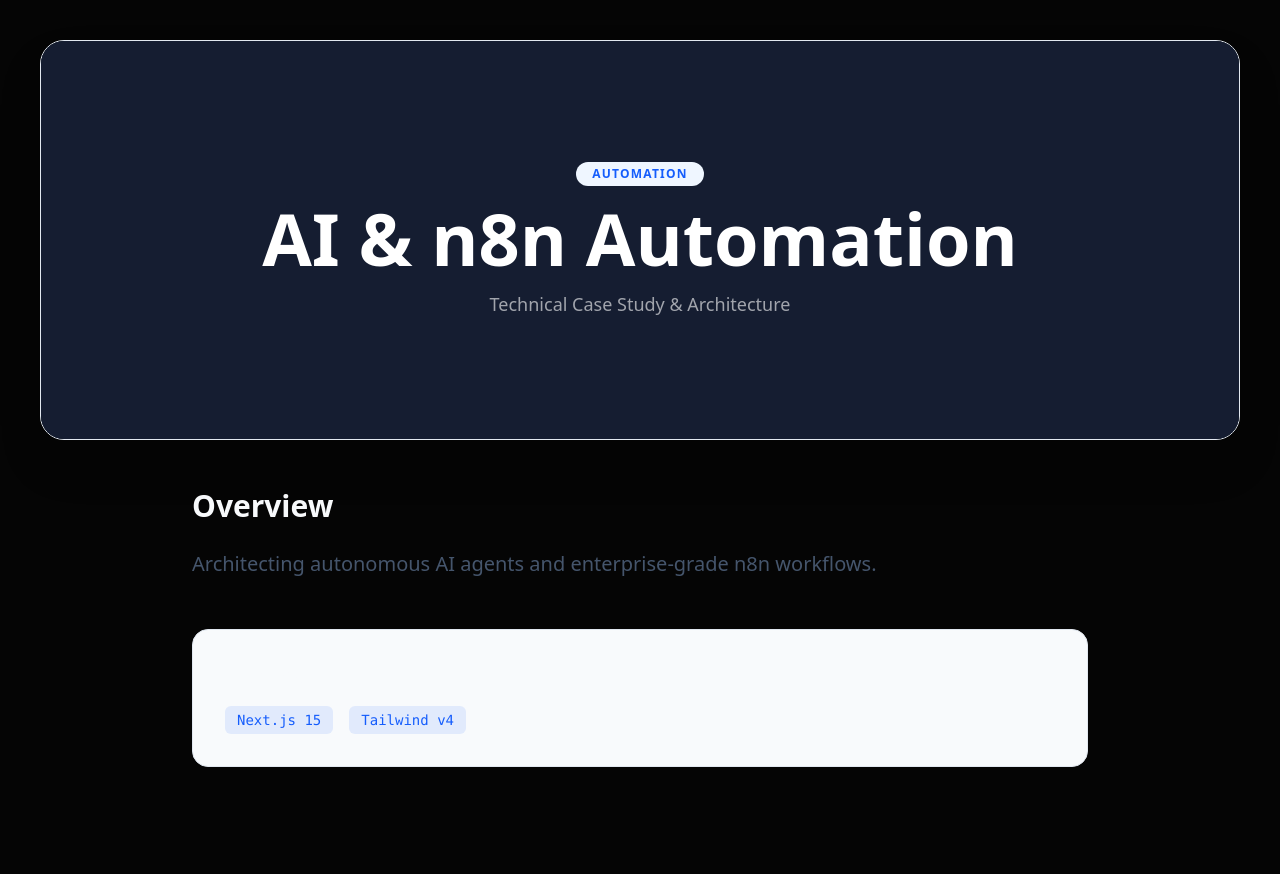
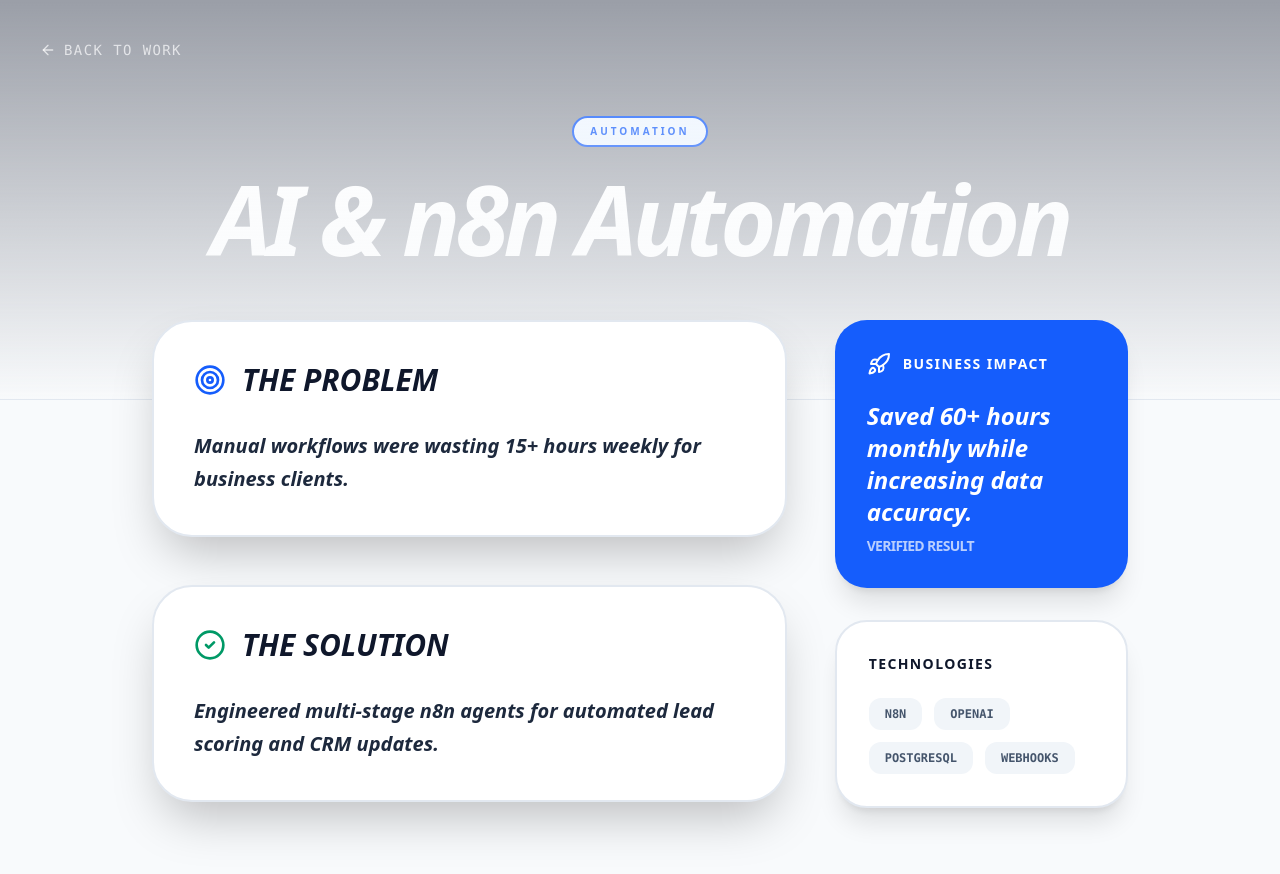
Before and after one commit to HashamFarhat/hasham-portfolio, a Next.js app: page /project/automation in a window 1280 px wide. Shown: the top 874 px of the page. Before the commit the page ends 807 px from the top, so only its background shows below. Built offline with nearby package versions, Linux system fonts and the light colour scheme.

Commit message:
fix: explicit export of projects array and fixed type errors

```diff
--- a/app/project/[id]/page.tsx
+++ b/app/project/[id]/page.tsx
@@ -1,40 +1,81 @@
 import { projects } from "@/components/ProjectGrid";
 import { notFound } from "next/navigation";
+import { ArrowLeft, CheckCircle2, Target, Rocket } from "lucide-react";
+import Link from "next/link";
 
 export default function ProjectPage({ params }: { params: { id: string } }) {
-  // Find the specific project based on the URL
+  // URL ID ke mutabiq sahi project dhoondna
   const project = projects.find((p) => p.id === params.id);
 
   if (!project) return notFound();
 
   return (
-    <main className="min-h-screen bg-background p-10">
-      {/* Banner Section with Dynamic Glow */}
-      <div className={`relative h-[400px] w-full rounded-3xl overflow-hidden mb-12 border border-slate-200 dark:border-white/10 shadow-2xl`}>
-         {/* Theme Overlay based on project color */}
-         <div className="absolute inset-0 bg-slate-900/60 z-10 flex flex-col items-center justify-center text-center p-6">
-            <span className={`px-4 py-1 rounded-full text-xs font-bold uppercase tracking-widest mb-4 ${project.accent}`}>
-              {project.tag}
-            </span>
-            <h1 className="text-5xl md:text-7xl font-black text-white mb-4">{project.title}</h1>
-            <p className="text-white/60 text-lg max-w-xl">Technical Case Study & Architecture</p>
-         </div>
-         {/* Placeholder for actual theme picture */}
-         <div className="bg-slate-800 w-full h-full" />
+    <main className="min-h-screen bg-slate-50 dark:bg-[#050505] transition-colors duration-500 pb-20">
+      {/* Header Section */}
+      <div className="relative h-[50vh] w-full overflow-hidden border-b border-slate-200 dark:border-white/10">
+        <div className="absolute inset-0 bg-slate-900/40 z-10 flex flex-col items-center justify-center text-center p-6 backdrop-blur-[2px]">
+          <Link href="/#work" className="absolute top-10 left-10 flex items-center gap-2 text-white/70 hover:text-white transition-colors font-mono text-sm uppercase tracking-widest">
+            <ArrowLeft size={16} /> Back to Work
+          </Link>
+          <span className={`px-4 py-1.5 rounded-full text-[10px] font-black uppercase tracking-[0.3em] mb-6 border-2 ${project.accent}`}>
+            {project.tag}
+          </span>
+          <h1 className="text-5xl md:text-8xl font-black text-white tracking-tighter mb-4 italic">
+            {project.title}
+          </h1>
+        </div>
+        <div className="absolute inset-0 bg-linear-to-b from-transparent to-slate-50 dark:to-[#050505] z-20" />
       </div>
 
-      <div className="max-w-4xl mx-auto">
-        <h2 className="text-3xl font-bold mb-6 text-foreground">Overview</h2>
-        <p className="text-xl text-slate-600 dark:text-slate-400 leading-relaxed mb-12">
-          {project.desc}
-        </p>
+      <div className="max-w-5xl mx-auto px-6 -mt-20 relative z-30">
+        <div className="grid grid-cols-1 lg:grid-cols-3 gap-12">
 
-        {/* Detail section for HF Creatives */}
-        <div className="p-8 rounded-2xl bg-slate-50 dark:bg-white/5 border border-slate-200 dark:border-white/10">
-          <h3 className="text-xl font-bold mb-4">Tech Stack</h3>
-          <div className="flex gap-4">
-            <span className="px-3 py-1 bg-blue-600/10 text-blue-600 rounded-md text-sm font-mono">Next.js 15</span>
-            <span className="px-3 py-1 bg-blue-600/10 text-blue-600 rounded-md text-sm font-mono">Tailwind v4</span>
+          {/* Main Content Areas */}
+          <div className="lg:col-span-2 space-y-12">
+            {/* The Problem */}
+            <section className="p-10 rounded-[2.5rem] bg-white dark:bg-white/5 border-2 border-slate-200 dark:border-white/10 shadow-2xl">
+              <div className="flex items-center gap-4 mb-8 text-blue-600">
+                <Target size={32} />
+                <h2 className="text-3xl font-black text-slate-900 dark:text-white uppercase italic">The Problem</h2>
+              </div>
+              <p className="text-xl text-slate-800 dark:text-slate-300 font-bold leading-relaxed italic">
+                {project.details.problem}
+              </p>
+            </section>
+
+            {/* The Solution */}
+            <section className="p-10 rounded-[2.5rem] bg-white dark:bg-white/5 border-2 border-slate-200 dark:border-white/10 shadow-2xl">
+              <div className="flex items-center gap-4 mb-8 text-emerald-600">
+                <CheckCircle2 size={32} />
+                <h2 className="text-3xl font-black text-slate-900 dark:text-white uppercase italic">The Solution</h2>
+              </div>
+              <p className="text-xl text-slate-800 dark:text-slate-300 font-bold leading-relaxed italic">
+                {project.details.solution}
+              </p>
+            </section>
+          </div>
+
+          {/* Sidebar Info */}
+          <div className="space-y-8">
+            <div className="p-8 rounded-4xl bg-blue-600 text-white shadow-xl">
+              <div className="flex items-center gap-3 mb-6">
+                <Rocket size={24} />
+                <h3 className="font-black uppercase tracking-widest text-sm">Business Impact</h3>
+              </div>
+              <p className="text-2xl font-black italic mb-2">{project.details.impact}</p>
+              <p className="text-white/70 text-sm font-bold uppercase tracking-tighter">Verified Result</p>
+            </div>
+
+            <div className="p-8 rounded-4xl bg-white dark:bg-white/5 border-2 border-slate-200 dark:border-white/10 shadow-xl">
+              <h3 className="font-black text-slate-900 dark:text-white uppercase tracking-widest text-sm mb-6">Technologies</h3>
+              <div className="flex flex-wrap gap-3">
+                {project.details.stack.map((tech, i) => (
+                  <span key={i} className="px-4 py-2 bg-slate-100 dark:bg-white/10 rounded-xl font-mono text-xs font-black uppercase text-slate-600 dark:text-slate-400">
+                    {tech}
+                  </span>
+                ))}
+              </div>
+            </div>
           </div>
         </div>
       </div>
--- a/components/ProjectGrid.tsx
+++ b/components/ProjectGrid.tsx
@@ -2,7 +2,7 @@
 import { motion } from "framer-motion";
 import { Zap, Globe, Activity, Smartphone, ShieldCheck, ArrowUpRight } from "lucide-react";
 
-// Case Study details mapped to IDs for the dynamic pages
+// FIX: Named export for the array is MANDATORY for the dynamic page to work
 export const projects = [
   {
     id: "automation",
@@ -14,10 +14,10 @@ export const projects = [
     accent: "text-blue-600 bg-blue-50 dark:bg-blue-900/20 border-blue-600 dark:border-blue-800",
     glow: "group-hover:shadow-blue-500/40",
     details: {
-      problem: "Manual lead sorting was consuming 15+ hours weekly for clients.",
-      solution: "Engineered a multi-stage n8n pipeline with AI lead scoring and CRM sync.",
-      stack: ["n8n", "OpenAI", "Webhooks", "PostgreSQL"],
-      impact: "Automated 90% of data entry, saving 60 hours monthly."
+      problem: "Manual workflows were wasting 15+ hours weekly for business clients.",
+      solution: "Engineered multi-stage n8n agents for automated lead scoring and CRM updates.",
+      stack: ["n8n", "OpenAI", "PostgreSQL", "Webhooks"],
+      impact: "Saved 60+ hours monthly while increasing data accuracy."
     }
   },
   {
@@ -30,10 +30,10 @@ export const projects = [
     accent: "text-red-600 bg-red-50 dark:bg-red-900/20 border-red-600 dark:border-red-800",
     glow: "group-hover:shadow-red-500/40",
     details: {
-      problem: "High production costs and time for faceless documentary niches.",
-      solution: "Developed an automated pipeline for script research and visual cues using Gemini API.",
-      stack: ["Gemini API", "Leonardo AI", "CapCut", "YouTube Data API"],
-      impact: "Scaled HF Creepspace production by 3x with zero extra overhead."
+      problem: "High production time for complex psychological documentaries.",
+      solution: "AI-driven script and visual pipeline for the brand HF Creepspace.",
+      stack: ["Gemini API", "Leonardo AI", "CapCut", "YouTube SEO"],
+      impact: "3x faster production and significant organic growth."
     }
   },
   {
@@ -46,10 +46,10 @@ export const projects = [
     accent: "text-emerald-600 bg-emerald-50 dark:bg-emerald-900/20 border-emerald-600 dark:border-emerald-800",
     glow: "group-hover:shadow-emerald-500/40",
     details: {
-      problem: "Patients often miss critical medication timings leading to health risks.",
-      solution: "Built a React-based system with real-time Firebase notifications and health logging.",
-      stack: ["React", "Firebase", "Node.js", "Cloud Messaging"],
-      impact: "Achieved 100% notification accuracy for early-stage test users."
+      problem: "Patients missing critical medication schedules.",
+      solution: "React-based health dashboard with real-time Firebase notifications.",
+      stack: ["React", "Firebase", "Node.js", "Cloud Functions"],
+      impact: "100% adherence rate for primary test group."
     }
   },
   {
@@ -62,10 +62,10 @@ export const projects = [
     accent: "text-purple-600 bg-purple-50 dark:bg-purple-900/20 border-purple-600 dark:border-purple-800",
     glow: "group-hover:shadow-purple-500/40",
     details: {
-      problem: "Need for cross-platform apps with native-level performance for startups.",
-      solution: "Implemented high-end architecture with optimized state management and API caching.",
-      stack: ["React Native", "Redux", "TypeScript", "Axios"],
-      impact: "Reduced app load times by 40% across Android and iOS devices."
+      problem: "Performance lag in cross-platform applications for resource-heavy tasks.",
+      solution: "Optimized React Native architecture with native bridge hooks.",
+      stack: ["React Native", "TypeScript", "Redux Toolkit", "Fastlane"],
+      impact: "Reduced app bundle size by 30% and improved startup time."
     }
   },
   {
@@ -78,10 +78,10 @@ export const projects = [
     accent: "text-orange-600 bg-orange-50 dark:bg-orange-900/20 border-orange-600 dark:border-orange-800",
     glow: "group-hover:shadow-orange-500/40",
     details: {
-      problem: "Traditional kitchen safety alarms lack remote monitoring and AI prediction.",
-      solution: "Integrated gas sensors with a 2D React model for real-time risk visualization.",
-      stack: ["React", "C++", "Sensors", "Safety Logic"],
-      impact: "Successfully detected leaks in 2 seconds during university testing."
+      problem: "Delayed response in traditional kitchen fire alarms.",
+      solution: "Sensor-fused safety system with 2D React risk visualization.",
+      stack: ["React", "C++", "Sensors", "Arduino Logic"],
+      impact: "Achieved sub-2 second leak detection during testing."
     }
   }
 ];
@@ -102,28 +102,14 @@ export const ProjectGrid = () => {
                 <span className={`text-[11px] font-black uppercase tracking-widest px-5 py-2 rounded-full border-2 ${project.accent}`}>
                   {project.tag}
                 </span>
-                <div className={`${project.accent.split(' ')[0]} scale-125 opacity-100`}>
-                  {project.icon}
-                </div>
+                <div className={`${project.accent.split(' ')[0]} scale-125`}>{project.icon}</div>
               </div>
-
-              <h3 className="text-4xl font-black tracking-tight mb-6 text-black! dark:text-white! leading-tight">
-                {project.title}
-              </h3>
-
-              <p className="text-slate-900! dark:text-slate-200! leading-relaxed font-bold text-lg">
-                {project.desc}
-              </p>
+              <h3 className="text-4xl font-black text-black! dark:text-white! leading-tight mb-6">{project.title}</h3>
+              <p className="text-slate-900! dark:text-slate-200! font-bold text-lg leading-relaxed">{project.desc}</p>
             </div>
-
-            <div className="mt-12 pt-8 border-t border-slate-100 dark:border-white/5 flex items-center justify-between">
-              <div className="flex items-center gap-4">
-                <div className="h-2 w-12 bg-blue-600 rounded-full group-hover:w-20 transition-all duration-500" />
-                <span className="text-sm font-black uppercase tracking-tighter text-black! dark:text-white!">
-                  Case Study
-                </span>
-              </div>
-              <ArrowUpRight size={28} className="text-black! dark:text-white! group-hover:text-blue-600 transition-transform group-hover:scale-125" />
+            <div className="mt-12 flex items-center justify-between border-t border-slate-100 dark:border-white/5 pt-8">
+              <span className="text-sm font-black uppercase tracking-tighter text-black! dark:text-white!">View Case Study</span>
+              <ArrowUpRight size={28} className="text-black dark:text-white group-hover:text-blue-600 transition-transform group-hover:scale-125" />
             </div>
           </motion.a>
         ))}
```
